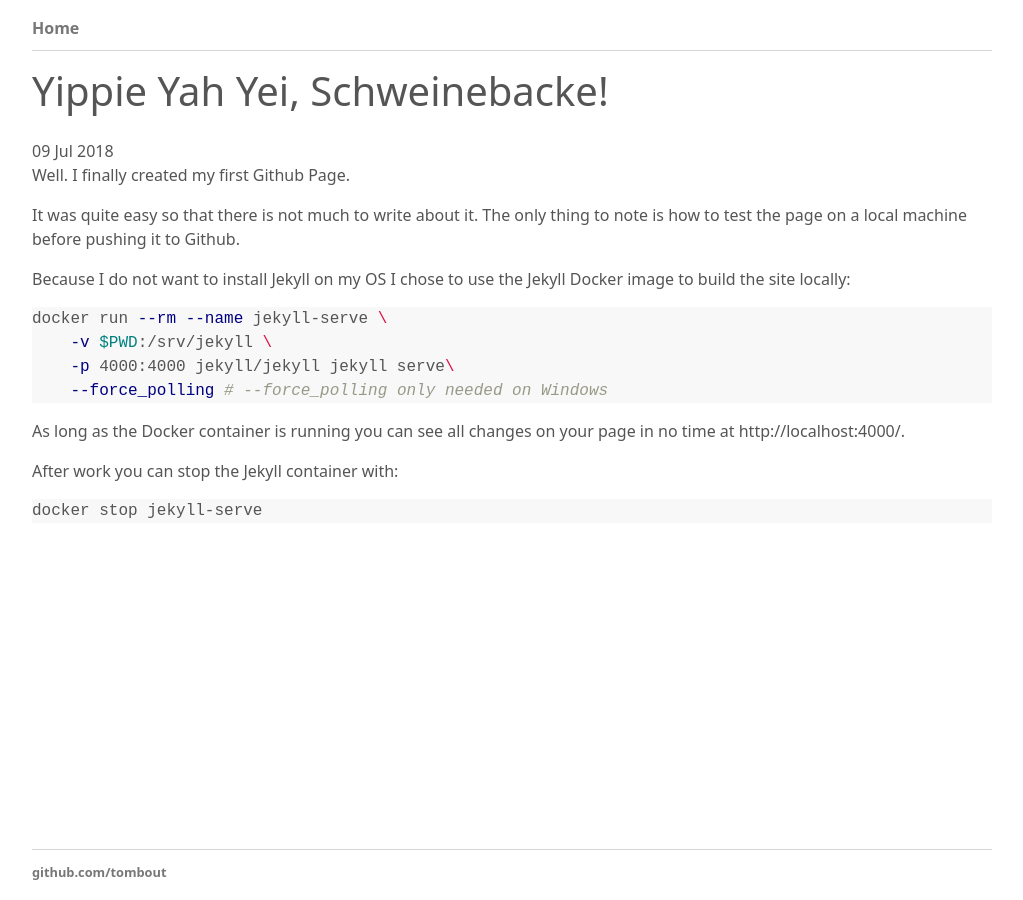
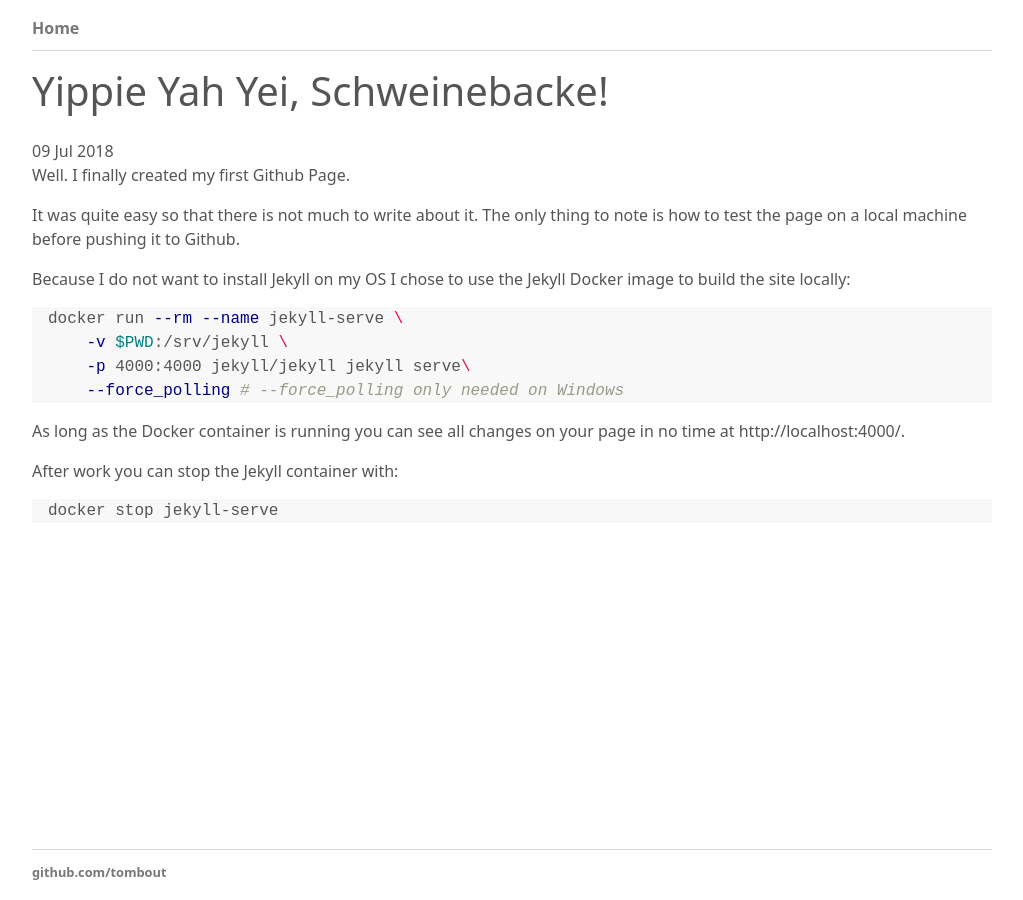
Before and after one commit to tombout/tombout.github.io, a Jekyll site: the page built from _posts/2018-07-09-first-github-page.md, in a window 1280 px wide. Shown: the whole page, without its empty margins (128-1151 px from the left). Built offline with Jekyll 4.4.1, drawn with Linux system fonts in a browser that asks for light colours.

Commit message:
Add some padding to code blocks

```diff
--- a/_sass/layout.scss
+++ b/_sass/layout.scss
@@ -12,6 +12,8 @@ body {
 
 pre {
   white-space: pre-wrap;
+  padding-right: 1rem;
+  padding-left: 1rem;
 }
 
 .nav {
```
